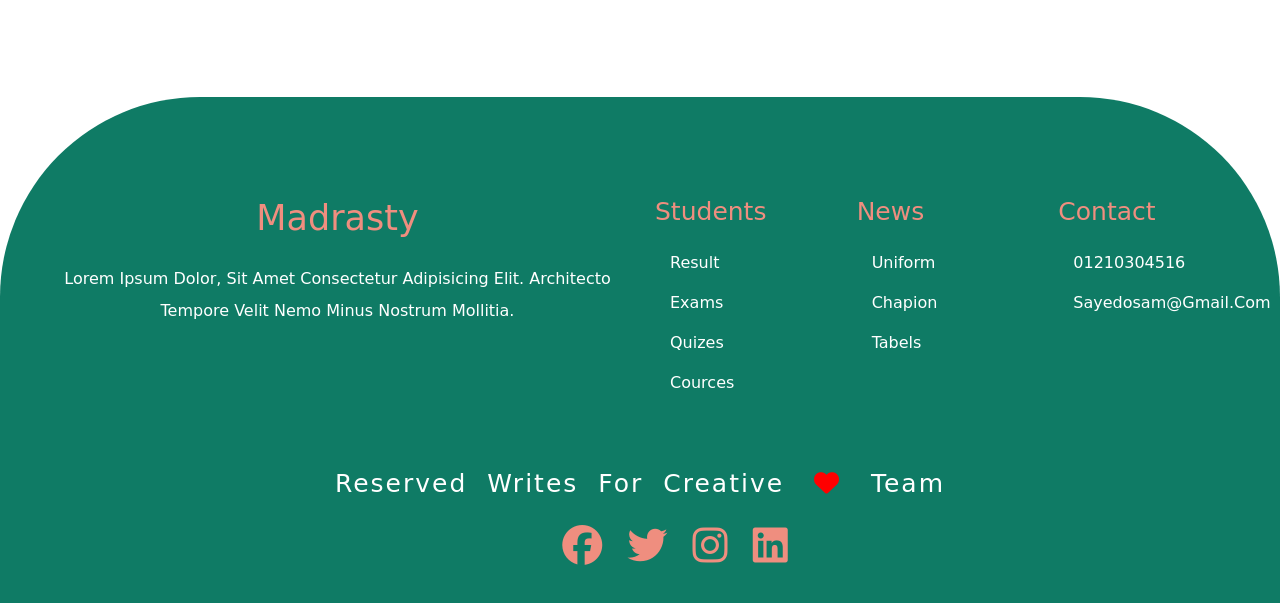
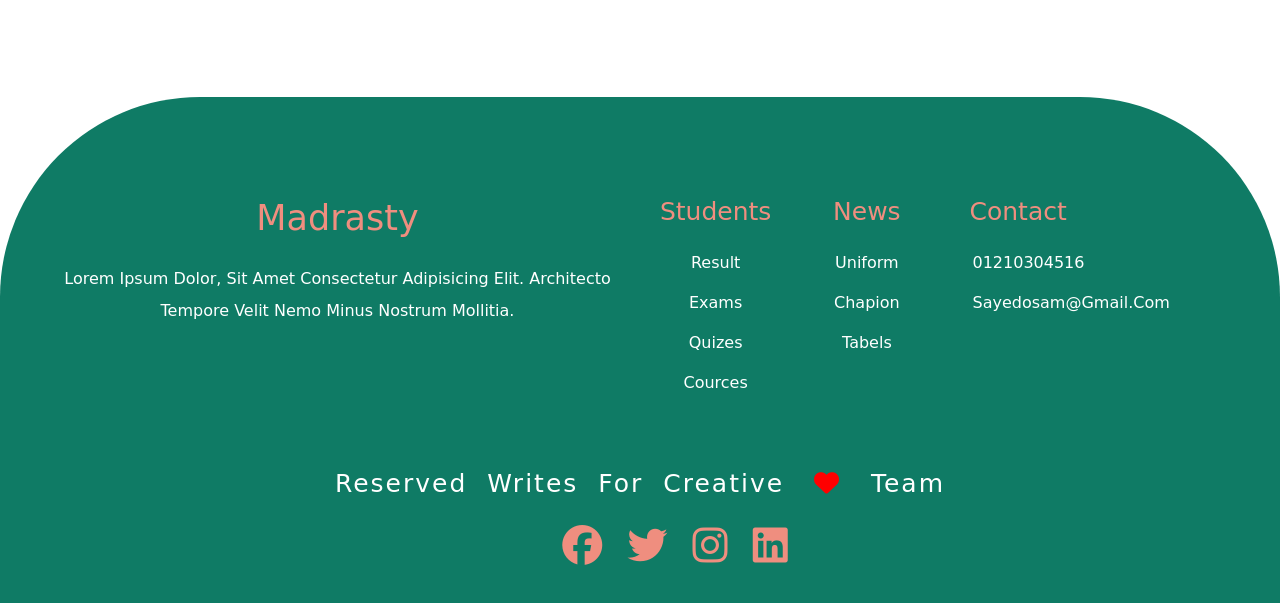
Before and after one commit to sayedosama7/hospital, a plain HTML site: page index.html in a window 1280 px wide. Shown: the part 2295-2898 px from the top of the page. Drawn offline with Linux system fonts and the light colour scheme.

Commit message:
hospital final

```diff
--- a/css/style.css
+++ b/css/style.css
@@ -121,7 +121,7 @@ header h2 {
 
 .clinic hr {
     width: 200px;
-    margin:0 auto;
+    margin: 0 auto;
     margin-bottom: 50px;
     height: 3px;
     background-color: #e98317;
@@ -192,13 +192,15 @@ header h2 {
 .doctors {
     padding: 100px;
 }
+
 .doctors hr {
     width: 200px;
-    margin:0 auto;
+    margin: 0 auto;
     margin-bottom: 50px;
     height: 3px;
     background-color: #e98317;
 }
+
 .doctors img {
     margin-bottom: 30px;
     border-radius: 20px;
@@ -234,16 +236,11 @@ header h2 {
     color: #ef8e7f;
     font-weight: 500;
     font-size: 25px;
+    text-align: center;
 }
 
 .footer a {
     color: #fff;
-}
-
-@media only screen and (max-width:768px) {
-    .footer {
-        text-align: center;
-    }
 }
 
 .copyrights span i {
@@ -269,6 +266,12 @@ header h2 {
     letter-spacing: 2px;
 }
 
+@media only screen and (max-width:992px) {
+    .footer h2 {
+        font-size: 20px;
+    }
+}
+
 @media only screen and (max-width:768px) {
     .copyrights .icons i {
         margin-left: 10px;
--- a/index.html
+++ b/index.html
@@ -157,7 +157,7 @@
     <!-- End doctors  -->
 
     <!-- start footer  -->
-    <div class="footer container-fulid">
+    <div class="footer container-fluid">
         <div class="row">
             <div class="col-sm-12 col-md-6">
                 <h1 class="text-center">madrasty</h1>
@@ -168,9 +168,9 @@
             </div>
             <div class="col-sm-12 col-md-6">
                 <div class="row">
-                    <div class="col-md-4">
+                    <div class="col-md-3">
                         <h2>students</h2>
-                        <div class="col-md-12 mt-4">
+                        <div class="col-md-12 mt-4 text-center">
                             <div class="mb-3">
                                 <a href="#">result</a>
                             </div>
@@ -186,9 +186,9 @@
                         </div>
                     </div>
 
-                    <div class="col-md-4">
+                    <div class="col-md-3">
                         <h2>news</h2>
-                        <div class="col-md-12 mt-4">
+                        <div class="col-md-12 mt-4 text-center">
                             <div class="mb-3">
                                 <a href="#">uniform</a>
                             </div>
@@ -201,9 +201,9 @@
                         </div>
                     </div>
 
-                    <div class="col-md-4">
+                    <div class="col-md-3">
                         <h2>contact</h2>
-                        <div class="col-md-12 mt-4">
+                        <div class="col-md-12 mt-4 text-center">
                             <div class="mb-3">
                                 <a href="tel:01210304516">01210304516</a>
                             </div>
```
